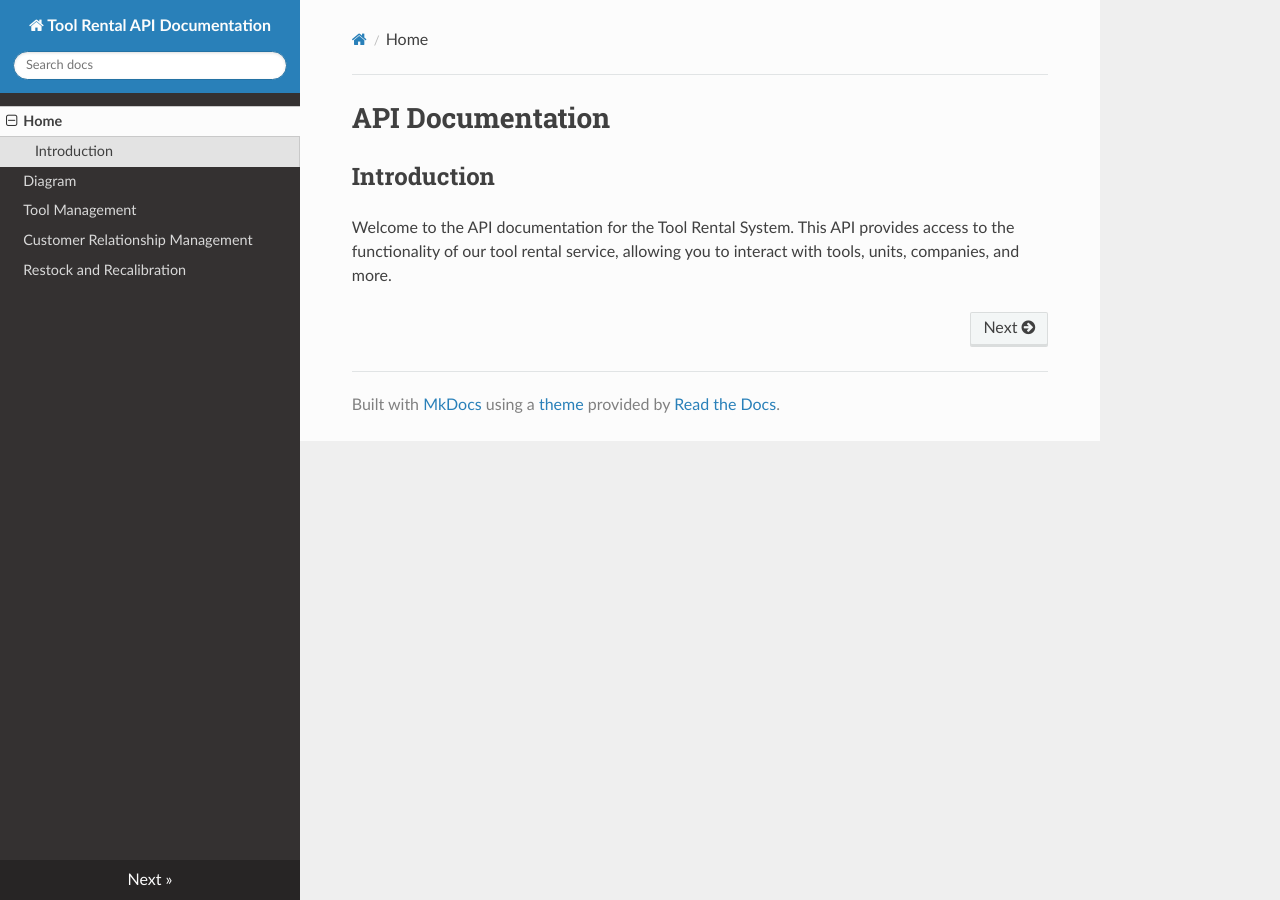
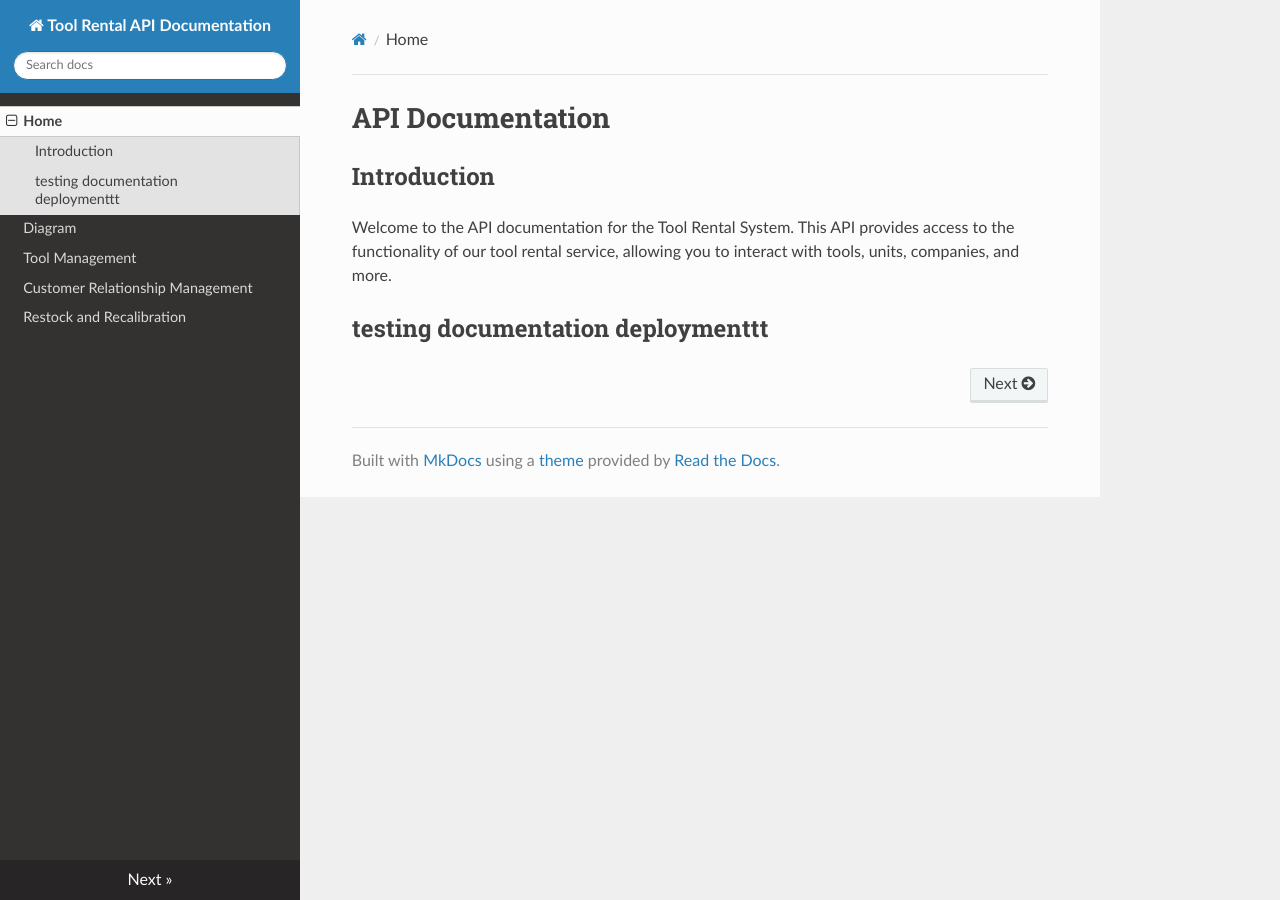
Before and after one commit to WillTrem/UInnovate, an MkDocs documentation site: the page built from documentation/docs/index.md, in a window 1280 px wide. Built offline with MkDocs 1.6.1, drawn with Linux system fonts in a browser that asks for light colours; nearby versions of some CDN libraries.

Commit message:
Update index.md

```diff
--- a/documentation/docs/index.md
+++ b/documentation/docs/index.md
@@ -3,3 +3,5 @@
 ## Introduction
 
 Welcome to the API documentation for the Tool Rental System. This API provides access to the functionality of our tool rental service, allowing you to interact with tools, units, companies, and more.
+
+## testing documentation deploymenttt
```
